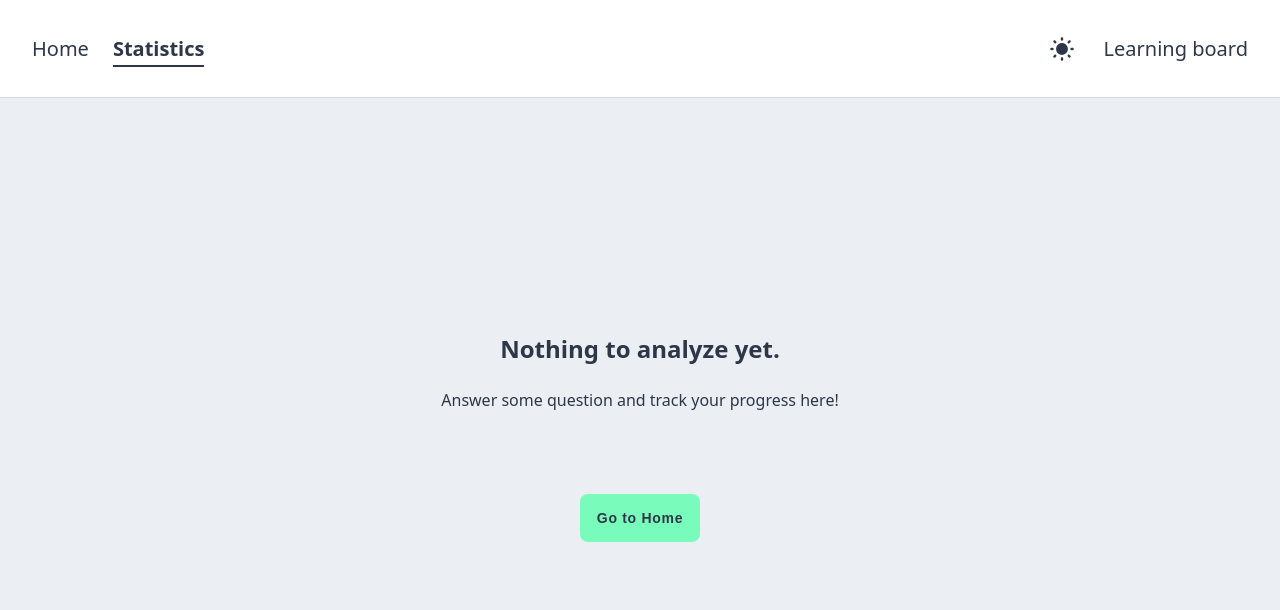
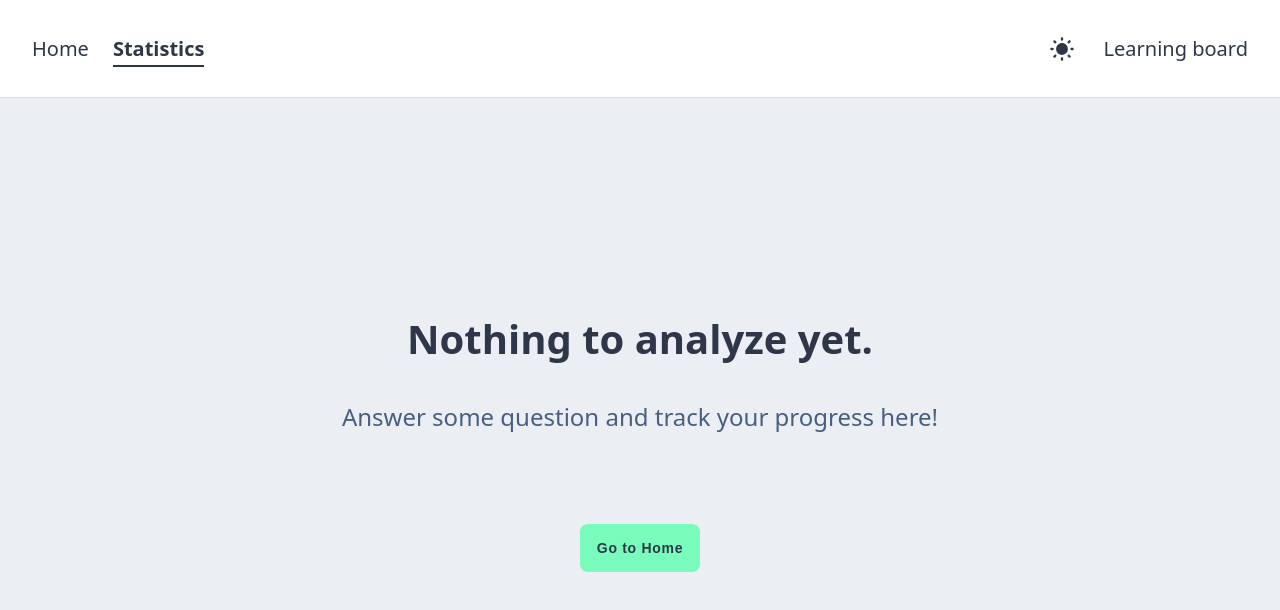
Before and after one commit to zsoltDedesi/Practice_board, a Vue app: page /statistics in a window 1280 px wide. Shown: the top 610 px of the page. Built offline with nearby package versions, Linux system fonts and the light colour scheme.

Commit message:
Modified statistics title

```diff
--- a/src/pages/StatisticsPage.vue
+++ b/src/pages/StatisticsPage.vue
@@ -1,8 +1,8 @@
 <template>
   <div class="statistics-body-text">
     <div v-if="cards.length === 0" class="empty-state">
-      <h2>Nothing to analyze yet.</h2>
-      <p>Answer some question and track your progress here!</p>
+      <h1 class="statistics-title">Nothing to analyze yet.</h1>
+      <p class="statistics-subtitle">Answer some question and track your progress here!</p>
       <button class="button primary home-btn" @click="$router.push('/')">
         Go to Home
       </button>
@@ -135,4 +135,18 @@ export default {
   font-weight: 800;
 }
 
+.statistics-title {
+  font-size: 2.5rem;
+  font-weight: 800;
+  color: var(--color-text-primary);
+}
+
+.statistics-subtitle {
+  font-size: 1.5rem;
+  font-weight: 500;
+  color: var(--color-text-secondary);
+  margin: 1.5rem 0;
+}
+
+
 </style>
```
